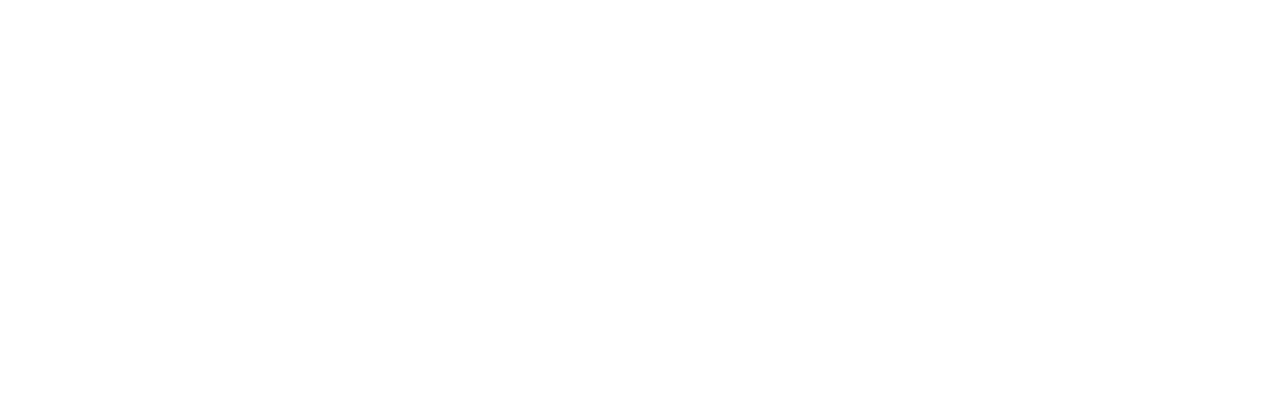
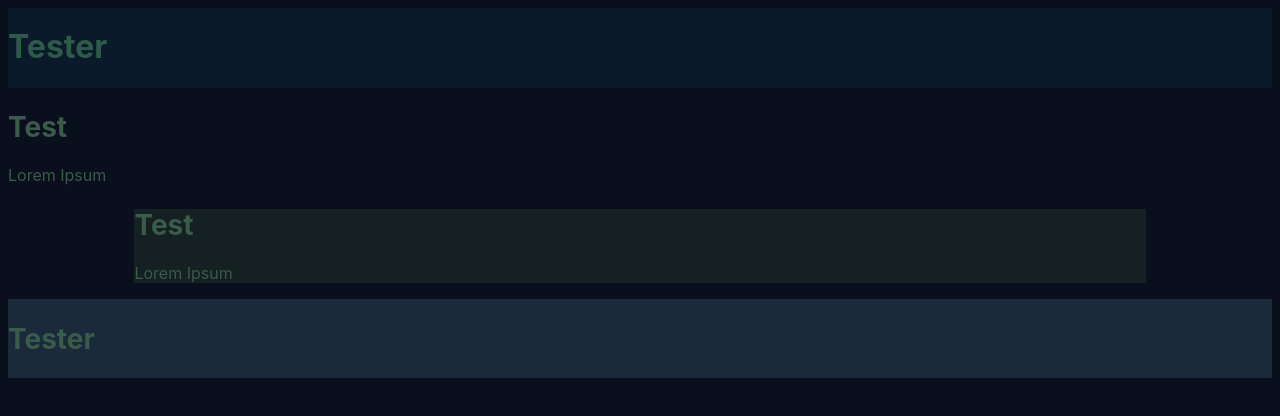
Before and after one commit to Pratyush-M-code/pratyush-m-code.github.io, a website: page index.html in a window 1280 px wide. Drawn offline with Linux system fonts and the light colour scheme.

Commit message:
CSS and Themeing.
Added the theme.md file I'm working on to ensure the website looks continuous. I'm going for a more dark linux vibe this time around. I fixed the HTML and added Test divs and text blocks and began working on the CSS file with all the base tags (h1,h2,p etc.).

```diff
--- a/index.html
+++ b/index.html
@@ -2,9 +2,23 @@
 <html lang="en">
 <head>
     <meta charset="UTF-8">
-    <title>Title</title>
+    <title>Portfolio</title>
+    <link rel="stylesheet" href="style.css">
 </head>
 <body>
-
+<header>
+    <h1>Tester</h1>
+</header>
+<main>
+    <h2>Test</h2>
+    <p>Lorem Ipsum</p>
+    <div id="introduction" class="overlay">
+        <h2>Test</h2>
+        <p>Lorem Ipsum</p>
+    </div>
+</main>
+<footer>
+    <h2>Tester</h2>
+</footer>
 </body>
 </html>
--- a/style.css
+++ b/style.css
@@ -0,0 +1,47 @@
+body{
+    background-color: #0a0f1d;
+    display: flex;
+    flex-direction: column;
+    min-height: 100dvh;
+}
+header{
+    background-color: #0a1a2a;
+    width: 100%;
+}
+footer{
+    background-color: #1a2a3a;
+    width: 100%;
+}
+h1{
+    color: #2e5a4a;
+    font-size: 2rem;
+    font-family: Inter, monospace;
+    line-height: 1.15;
+    font-optical-sizing: auto;
+    font-weight: 700;
+    font-style: normal;
+}
+h2{
+    color: #3a5a4a;
+    font-size: 1.75rem;
+    font-family: Inter, monospace;
+    line-height: 1.15;
+    font-optical-sizing: auto;
+    font-weight: 700;
+    font-style: normal;
+}
+p{
+    color: #3a5a4a;
+    font-size: 1rem;
+    font-family: Inter, monospace;
+    line-height: 1.2;
+    font-optical-sizing: auto;
+    font-weight: 400;
+    font-style: normal;
+}
+
+.overlay{
+    background-color: rgb(50 75 50 / 0.28);
+    width: 80%;
+    margin: auto;
+}
```
Also changed, not shown: theme.md (added, +23 -0 lines).
